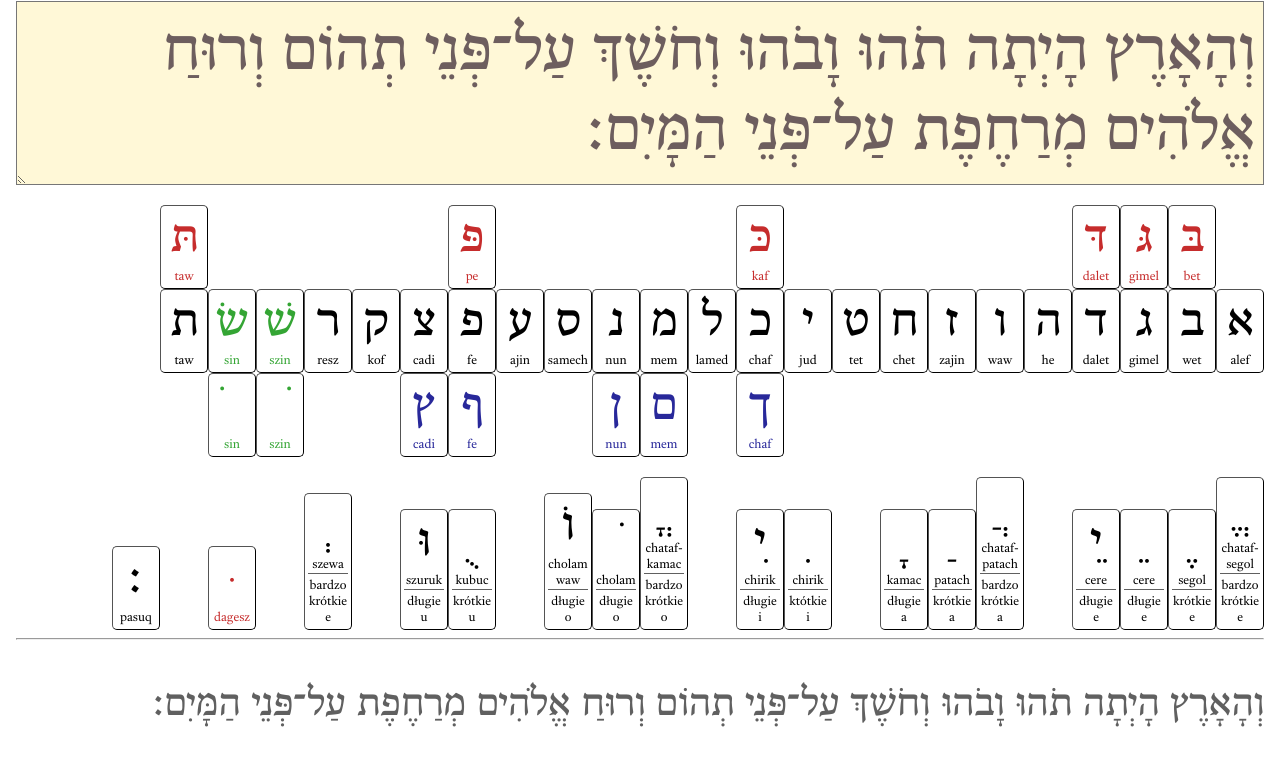
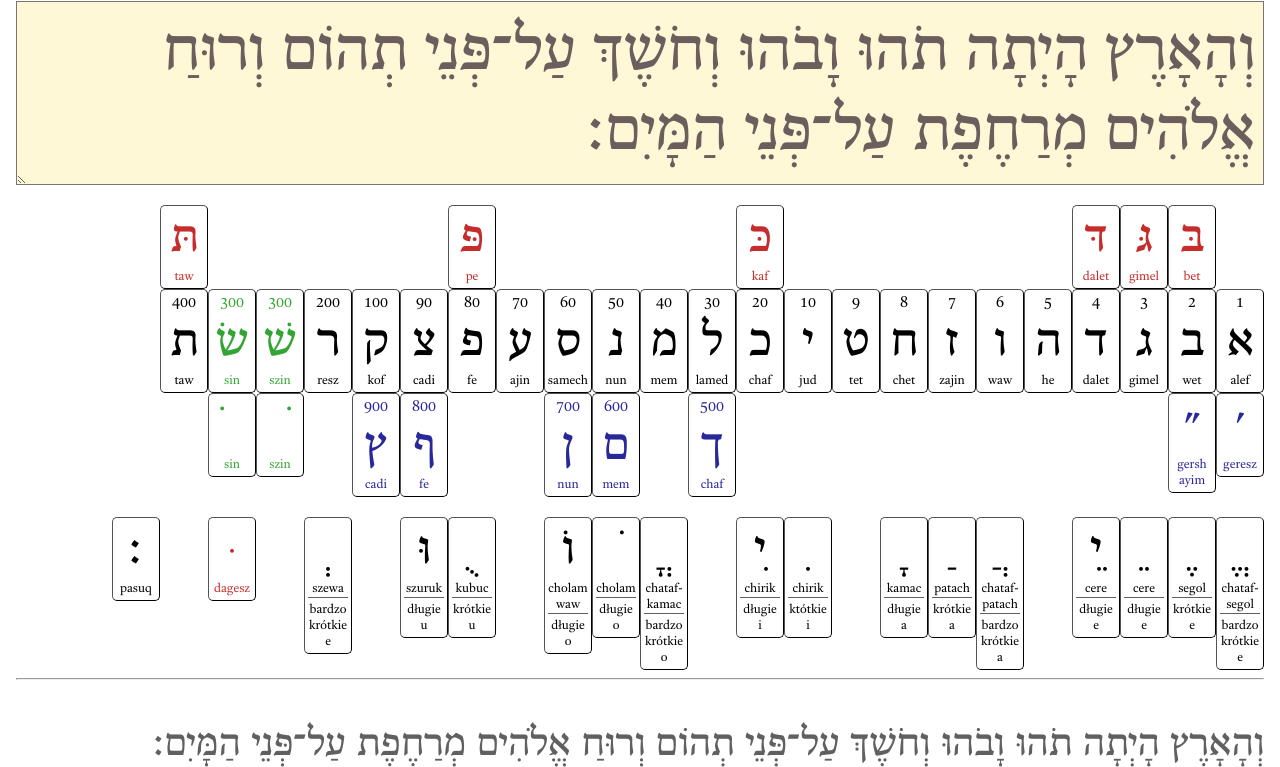
Before and after one commit to gedeonix/hebrew, a website: page public/keyboard.html in a window 1280 px wide. Shown: the part 71-838 px from the top of the page. Drawn offline with nearby package versions, Linux system fonts and the light colour scheme.

Commit message:
keyboard - add number

```diff
--- a/public/css/style.css
+++ b/public/css/style.css
@@ -72,6 +72,7 @@ body {
   padding: 3px 3px;
   font-size: 3rem;
   width: 3rem;
+  vertical-align: top;
 }
 
 .key:hover {
@@ -79,8 +80,12 @@ body {
   cursor: pointer;
 }
 
+.key_number {
+  font-size: 1rem;
+}
+
 .key_name {
-  font-size: 0.8rem;
+    font-size: 0.8rem;
 }
 
 .key_info {
--- a/public/keyboard.html
+++ b/public/keyboard.html
@@ -46,32 +46,34 @@
     </div>
 
     <div dir="rtl">
-      <button class="key hebrew" type="button" @click="key('א')">א<div class="key_name">alef</div></button>
-      <button class="key hebrew" type="button" @click="key('ב')">ב<div class="key_name">wet</div></button>
-      <button class="key hebrew" type="button" @click="key('ג')">ג<div class="key_name">gimel</div></button>
-      <button class="key hebrew" type="button" @click="key('ד')">ד<div class="key_name">dalet</div></button>
-      <button class="key hebrew" type="button" @click="key('ה')">ה<div class="key_name">he</div></button>
-      <button class="key hebrew" type="button" @click="key('ו')">ו<div class="key_name">waw</div></button>
-      <button class="key hebrew" type="button" @click="key('ז')">ז<div class="key_name">zajin</div></button>
-      <button class="key hebrew" type="button" @click="key('ח')">ח<div class="key_name">chet</div></button>
-      <button class="key hebrew" type="button" @click="key('ט')">ט<div class="key_name">tet</div></button>
-      <button class="key hebrew" type="button" @click="key('י')">י<div class="key_name">jud</div></button>
-      <button class="key hebrew" type="button" @click="key('כ')">כ<div class="key_name">chaf</div></button>
-      <button class="key hebrew" type="button" @click="key('ל')">ל<div class="key_name">lamed</div></button>
-      <button class="key hebrew" type="button" @click="key('מ')">מ<div class="key_name">mem</div></button>
-      <button class="key hebrew" type="button" @click="key('נ')">נ<div class="key_name">nun</div></button>
-      <button class="key hebrew" type="button" @click="key('ס')">ס<div class="key_name">samech</div></button>
-      <button class="key hebrew" type="button" @click="key('ע')">ע<div class="key_name">ajin</div></button>
-      <button class="key hebrew" type="button" @click="key('פ')">פ<div class="key_name">fe</div></button>
-      <button class="key hebrew" type="button" @click="key('צ')">צ<div class="key_name">cadi</div></button>
-      <button class="key hebrew" type="button" @click="key('ק')">ק<div class="key_name">kof</div></button>
-      <button class="key hebrew" type="button" @click="key('ר')">ר<div class="key_name">resz</div></button>
-      <button class="key hebrew hebrew-green" type="button" @click="key('שׁ')">שׁ<div class="key_name">szin</div></button>
-      <button class="key hebrew hebrew-green" type="button" @click="key('שׂ')">שׂ<div class="key_name">sin</div></button>
-      <button class="key hebrew" type="button" @click="key('ת')">ת<div class="key_name">taw</div></button>
+      <button class="key hebrew" type="button" @click="key('א')"><div class="key_number">1</div>א<div class="key_name">alef</div></button>
+      <button class="key hebrew" type="button" @click="key('ב')"><div class="key_number">2</div>ב<div class="key_name">wet</div></button>
+      <button class="key hebrew" type="button" @click="key('ג')"><div class="key_number">3</div>ג<div class="key_name">gimel</div></button>
+      <button class="key hebrew" type="button" @click="key('ד')"><div class="key_number">4</div>ד<div class="key_name">dalet</div></button>
+      <button class="key hebrew" type="button" @click="key('ה')"><div class="key_number">5</div>ה<div class="key_name">he</div></button>
+      <button class="key hebrew" type="button" @click="key('ו')"><div class="key_number">6</div>ו<div class="key_name">waw</div></button>
+      <button class="key hebrew" type="button" @click="key('ז')"><div class="key_number">7</div>ז<div class="key_name">zajin</div></button>
+      <button class="key hebrew" type="button" @click="key('ח')"><div class="key_number">8</div>ח<div class="key_name">chet</div></button>
+      <button class="key hebrew" type="button" @click="key('ט')"><div class="key_number">9</div>ט<div class="key_name">tet</div></button>
+      <button class="key hebrew" type="button" @click="key('י')"><div class="key_number">10</div>י<div class="key_name">jud</div></button>
+      <button class="key hebrew" type="button" @click="key('כ')"><div class="key_number">20</div>כ<div class="key_name">chaf</div></button>
+      <button class="key hebrew" type="button" @click="key('ל')"><div class="key_number">30</div>ל<div class="key_name">lamed</div></button>
+      <button class="key hebrew" type="button" @click="key('מ')"><div class="key_number">40</div>מ<div class="key_name">mem</div></button>
+      <button class="key hebrew" type="button" @click="key('נ')"><div class="key_number">50</div>נ<div class="key_name">nun</div></button>
+      <button class="key hebrew" type="button" @click="key('ס')"><div class="key_number">60</div>ס<div class="key_name">samech</div></button>
+      <button class="key hebrew" type="button" @click="key('ע')"><div class="key_number">70</div>ע<div class="key_name">ajin</div></button>
+      <button class="key hebrew" type="button" @click="key('פ')"><div class="key_number">80</div>פ<div class="key_name">fe</div></button>
+      <button class="key hebrew" type="button" @click="key('צ')"><div class="key_number">90</div>צ<div class="key_name">cadi</div></button>
+      <button class="key hebrew" type="button" @click="key('ק')"><div class="key_number">100</div>ק<div class="key_name">kof</div></button>
+      <button class="key hebrew" type="button" @click="key('ר')"><div class="key_number">200</div>ר<div class="key_name">resz</div></button>
+      <button class="key hebrew hebrew-green" type="button" @click="key('שׁ')"><div class="key_number">300</div>שׁ<div class="key_name">szin</div></button>
+      <button class="key hebrew hebrew-green" type="button" @click="key('שׂ')"><div class="key_number">300</div>שׂ<div class="key_name">sin</div></button>
+      <button class="key hebrew" type="button" @click="key('ת')"><div class="key_number">400</div>ת<div class="key_name">taw</div></button>
     </div>
 
     <div dir="rtl">
+      <button class="key hebrew hebrew-blue" type="button" @click="key('׳')">׳<div class="key_name">geresz</div></button>
+      <button class="key hebrew hebrew-blue" type="button" @click="key('״')">״<div class="key_name">gersh ayim</div></button>
       <div class="key key_space"></div>
       <div class="key key_space"></div>
       <div class="key key_space"></div>
@@ -81,16 +83,14 @@
       <div class="key key_space"></div>
       <div class="key key_space"></div>
       <div class="key key_space"></div>
+      <button class="key hebrew hebrew-blue" type="button" @click="key('ך')"><div class="key_number">500</div>ך<div class="key_name">chaf</div></button>
       <div class="key key_space"></div>
-      <button class="key hebrew hebrew-blue" type="button" @click="key('ך')">ך<div class="key_name">chaf</div></button>
-      <div class="key key_space"></div>
-      <button class="key hebrew hebrew-blue" type="button" @click="key('ם')">ם<div class="key_name">mem</div></button>
-      <button class="key hebrew hebrew-blue" type="button" @click="key('ן')">ן<div class="key_name">nun</div></button>
+      <button class="key hebrew hebrew-blue" type="button" @click="key('ם')"><div class="key_number">600</div>ם<div class="key_name">mem</div></button>
+      <button class="key hebrew hebrew-blue" type="button" @click="key('ן')"><div class="key_number">700</div>ן<div class="key_name">nun</div></button>
       <div class="key key_space"></div>
       <div class="key key_space"></div>
-      <button class="key hebrew hebrew-blue" type="button" @click="key('ף')">ף<div class="key_name">fe</div></button>
-      <button class="key hebrew hebrew-blue" type="button" @click="key('ץ')">ץ<div class="key_name">cadi</div></button>
-      <div class="key key_space"></div>
+      <button class="key hebrew hebrew-blue" type="button" @click="key('ף')"><div class="key_number">800</div>ף<div class="key_name">fe</div></button>
+      <button class="key hebrew hebrew-blue" type="button" @click="key('ץ')"><div class="key_number">900</div>ץ<div class="key_name">cadi</div></button>
       <div class="key key_space"></div>
       <button class="key hebrew hebrew-green" type="button" @click="key('ׁ')">ׁ<div class="key_name">szin</div></button>
       <button class="key hebrew hebrew-green" type="button" @click="key('ׂ')">ׂ<div class="key_name">sin</div></button>
```
Also changed, not shown: README.md.
